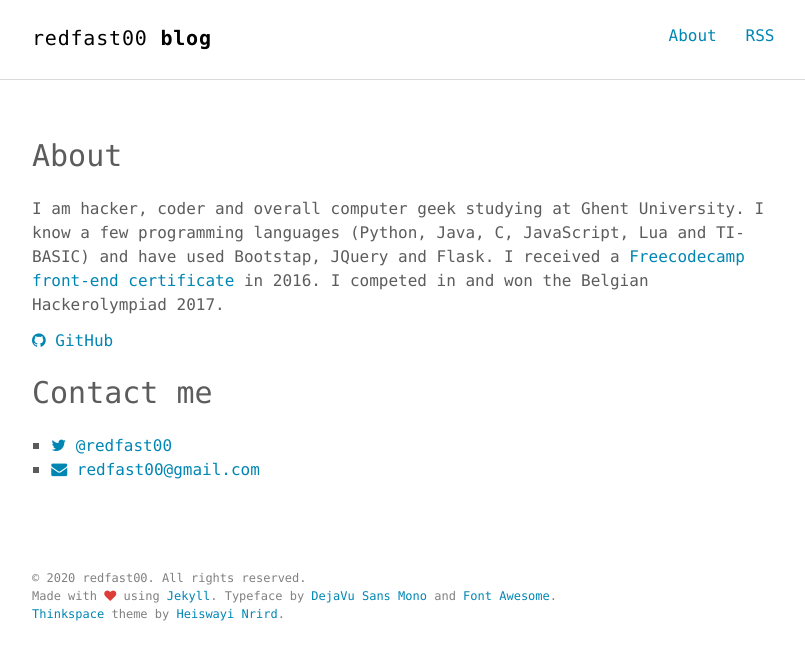
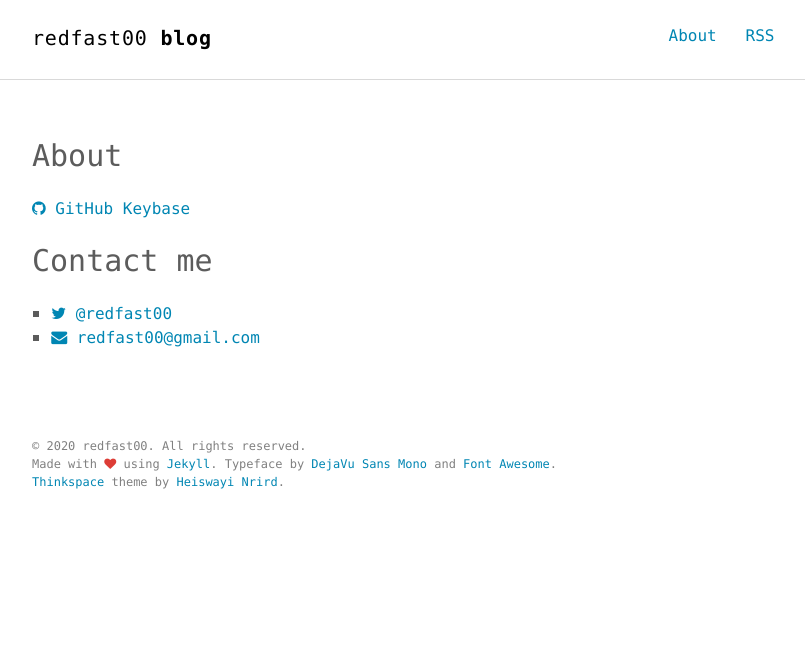
Before and after one commit to redfast00/redfast00.github.io, a Jekyll site: the page built from about.md, in a window 1280 px wide. Shown: the top 660 px of the page, without its empty margins (232-1037 px from the left). Built offline with Jekyll 4.4.1, drawn with Linux system fonts in a browser that asks for light colours.

Commit message:
Removed out of date about

```diff
--- a/about.md
+++ b/about.md
@@ -4,14 +4,12 @@ title: About
 permalink: /about/
 ---
 
-I am hacker, coder and overall computer geek studying at Ghent University.
-I know a few programming languages (Python, Java, C, JavaScript, Lua and TI-BASIC) and have used Bootstap, JQuery and Flask.
-I received a <a href="https://freecodecamp.com/redfast00/front-end-certification">Freecodecamp front-end certificate</a> in 2016. I competed in and won the Belgian Hackerolympiad 2017.
-
-  <a target="_blank" href="http://github.com/redfast00"><i class="fa fa-github"></i> GitHub</a>
+<a target="_blank" href="http://github.com/redfast00"><i class="fa fa-github"></i> GitHub</a>
+<a target="_blank" href="https://keybase.io/redfast00">Keybase</a>
 
 # Contact me
+
 <ul>
     <li><a target="_blank" href="https://twitter.com/redfast00"><i class="fa fa-twitter"></i> @redfast00</a></li>
     <li><a target="_blank" href="mailto:redfast00@gmail.com"><i class="fa fa-envelope"></i> redfast00@gmail.com</a></li>
-  </ul>
+</ul>
```
